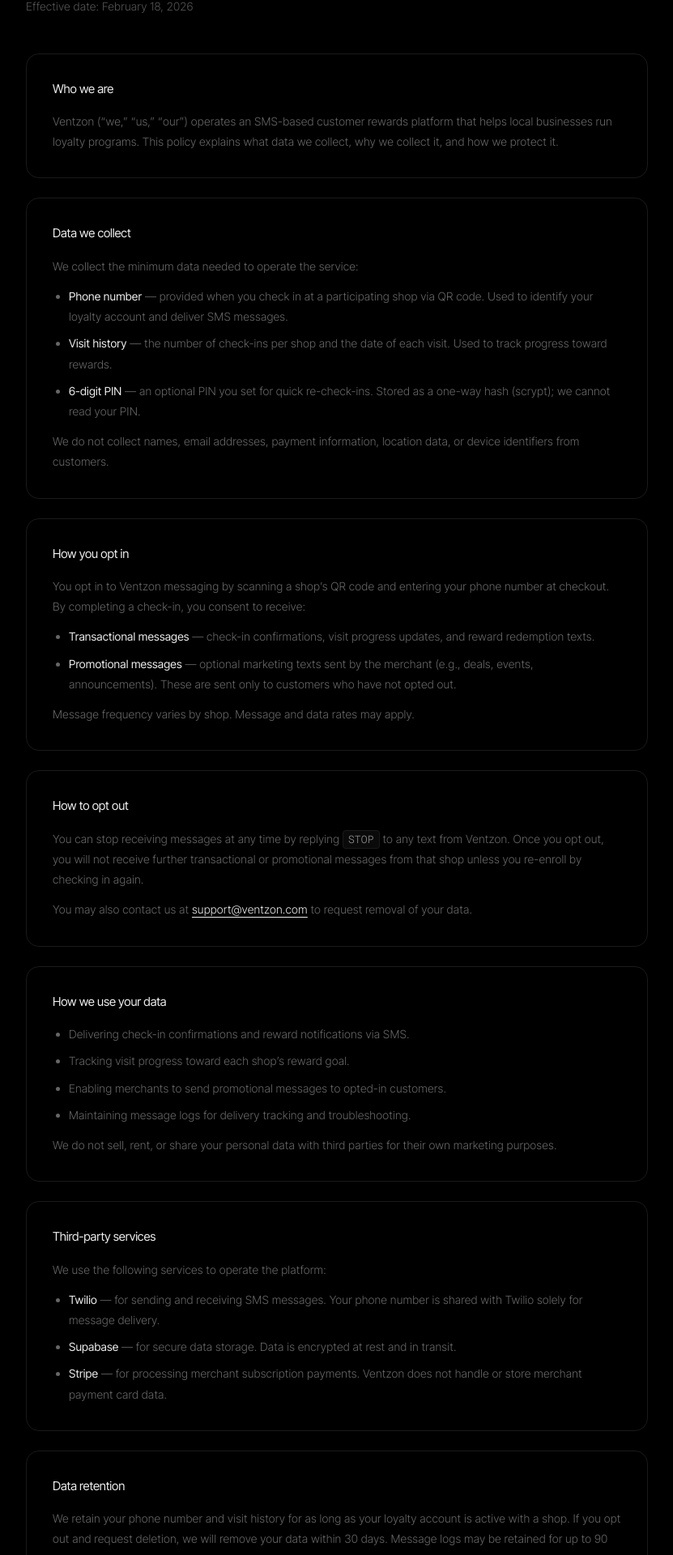
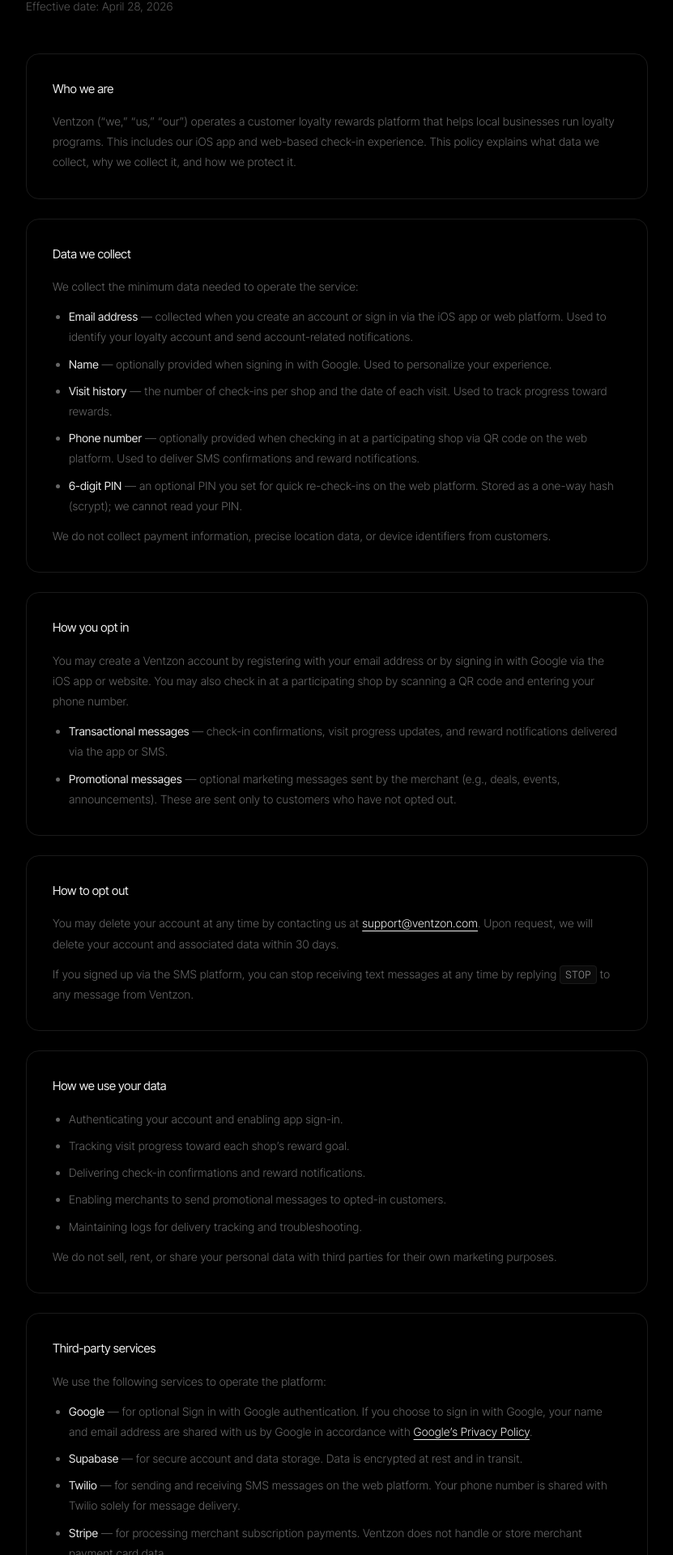
Before and after one commit to LAR074Hello/Ventzon, a Next.js app: page /privacy-policy in a window 1280 px wide. Shown: the part 212-2132 px from the top of the page at 81% size, without its empty margins (224-1055 px from the left). Built offline with nearby package versions, Linux system fonts and the light colour scheme.

Commit message:
Update privacy policy to reflect iOS app data collection (email, Google OAuth)

```diff
--- a/src/app/privacy-policy/page.tsx
+++ b/src/app/privacy-policy/page.tsx
@@ -35,15 +35,16 @@
           Privacy Policy
         </h1>
         <p className="mt-4 text-[14px] font-light text-[#555]">
-          Effective date: February 18, 2026
+          Effective date: April 28, 2026
         </p>
 
         <div className="mt-12 space-y-6">
           <Section title="Who we are">
             <p>
               Ventzon (&ldquo;we,&rdquo; &ldquo;us,&rdquo; &ldquo;our&rdquo;)
-              operates an SMS-based customer rewards platform that helps local
-              businesses run loyalty programs. This policy explains what data we
+              operates a customer loyalty rewards platform that helps local
+              businesses run loyalty programs. This includes our iOS app and
+              web-based check-in experience. This policy explains what data we
               collect, why we collect it, and how we protect it.
             </p>
           </Section>
@@ -53,11 +54,18 @@
             <ul className="list-disc space-y-2 pl-5">
               <li>
                 <span className="font-normal text-[#ededed]">
-                  Phone number
+                  Email address
                 </span>{" "}
-                — provided when you check in at a participating shop via QR
-                code. Used to identify your loyalty account and deliver SMS
-                messages.
+                — collected when you create an account or sign in via the iOS
+                app or web platform. Used to identify your loyalty account and
+                send account-related notifications.
+              </li>
+              <li>
+                <span className="font-normal text-[#ededed]">
+                  Name
+                </span>{" "}
+                — optionally provided when signing in with Google. Used to
+                personalize your experience.
               </li>
               <li>
                 <span className="font-normal text-[#ededed]">
@@ -67,22 +75,30 @@
                 Used to track progress toward rewards.
               </li>
               <li>
+                <span className="font-normal text-[#ededed]">Phone number</span>{" "}
+                — optionally provided when checking in at a participating shop
+                via QR code on the web platform. Used to deliver SMS
+                confirmations and reward notifications.
+              </li>
+              <li>
                 <span className="font-normal text-[#ededed]">6-digit PIN</span>{" "}
-                — an optional PIN you set for quick re-check-ins. Stored as a
-                one-way hash (scrypt); we cannot read your PIN.
+                — an optional PIN you set for quick re-check-ins on the web
+                platform. Stored as a one-way hash (scrypt); we cannot read
+                your PIN.
               </li>
             </ul>
             <p>
-              We do not collect names, email addresses, payment information,
-              location data, or device identifiers from customers.
+              We do not collect payment information, precise location data, or
+              device identifiers from customers.
             </p>
           </Section>
 
           <Section title="How you opt in">
             <p>
-              You opt in to Ventzon messaging by scanning a shop&rsquo;s QR code
-              and entering your phone number at checkout. By completing a
-              check-in, you consent to receive:
+              You may create a Ventzon account by registering with your email
+              address or by signing in with Google via the iOS app or website.
+              You may also check in at a participating shop by scanning a QR
+              code and entering your phone number.
             </p>
             <ul className="list-disc space-y-2 pl-5">
               <li>
@@ -90,61 +106,56 @@
                   Transactional messages
                 </span>{" "}
                 — check-in confirmations, visit progress updates, and reward
-                redemption texts.
+                notifications delivered via the app or SMS.
               </li>
               <li>
                 <span className="font-normal text-[#ededed]">
                   Promotional messages
                 </span>{" "}
-                — optional marketing texts sent by the merchant (e.g., deals,
-                events, announcements). These are sent only to customers who
-                have not opted out.
+                — optional marketing messages sent by the merchant (e.g.,
+                deals, events, announcements). These are sent only to customers
+                who have not opted out.
               </li>
             </ul>
-            <p>
-              Message frequency varies by shop. Message and data rates may
-              apply.
-            </p>
           </Section>
 
           <Section title="How to opt out">
             <p>
-              You can stop receiving messages at any time by replying{" "}
-              <span className="rounded border border-[#1a1a1a] bg-[#0a0a0a] px-1.5 py-0.5 font-mono text-[13px] text-[#888]">
-                STOP
-              </span>{" "}
-              to any text from Ventzon. Once you opt out, you will not receive
-              further transactional or promotional messages from that shop
-              unless you re-enroll by checking in again.
-            </p>
-            <p>
-              You may also contact us at{" "}
+              You may delete your account at any time by contacting us at{" "}
               <a
                 href="mailto:support@ventzon.com"
                 className="text-[#ededed] underline underline-offset-4 transition-colors duration-300 hover:text-white"
               >
                 support@ventzon.com
-              </a>{" "}
-              to request removal of your data.
+              </a>
+              . Upon request, we will delete your account and associated data
+              within 30 days.
+            </p>
+            <p>
+              If you signed up via the SMS platform, you can stop receiving
+              text messages at any time by replying{" "}
+              <span className="rounded border border-[#1a1a1a] bg-[#0a0a0a] px-1.5 py-0.5 font-mono text-[13px] text-[#888]">
+                STOP
+              </span>{" "}
+              to any message from Ventzon.
             </p>
           </Section>
 
           <Section title="How we use your data">
             <ul className="list-disc space-y-2 pl-5">
+              <li>Authenticating your account and enabling app sign-in.</li>
               <li>
-                Delivering check-in confirmations and reward notifications via
-                SMS.
+                Tracking visit progress toward each shop&rsquo;s reward goal.
               </li>
               <li>
-                Tracking visit progress toward each shop&rsquo;s reward goal.
+                Delivering check-in confirmations and reward notifications.
               </li>
               <li>
                 Enabling merchants to send promotional messages to opted-in
                 customers.
               </li>
               <li>
-                Maintaining message logs for delivery tracking and
-                troubleshooting.
+                Maintaining logs for delivery tracking and troubleshooting.
               </li>
             </ul>
             <p>
@@ -157,14 +168,30 @@
             <p>We use the following services to operate the platform:</p>
             <ul className="list-disc space-y-2 pl-5">
               <li>
-                <span className="font-normal text-[#ededed]">Twilio</span> —
-                for sending and receiving SMS messages. Your phone number is
-                shared with Twilio solely for message delivery.
+                <span className="font-normal text-[#ededed]">Google</span> —
+                for optional Sign in with Google authentication. If you choose
+                to sign in with Google, your name and email address are shared
+                with us by Google in accordance with{" "}
+                <a
+                  href="https://policies.google.com/privacy"
+                  target="_blank"
+                  rel="noopener noreferrer"
+                  className="text-[#ededed] underline underline-offset-4 transition-colors duration-300 hover:text-white"
+                >
+                  Google&rsquo;s Privacy Policy
+                </a>
+                .
               </li>
               <li>
                 <span className="font-normal text-[#ededed]">Supabase</span> —
-                for secure data storage. Data is encrypted at rest and in
-                transit.
+                for secure account and data storage. Data is encrypted at rest
+                and in transit.
+              </li>
+              <li>
+                <span className="font-normal text-[#ededed]">Twilio</span> —
+                for sending and receiving SMS messages on the web platform.
+                Your phone number is shared with Twilio solely for message
+                delivery.
               </li>
               <li>
                 <span className="font-normal text-[#ededed]">Stripe</span> —
@@ -176,10 +203,19 @@
 
           <Section title="Data retention">
             <p>
-              We retain your phone number and visit history for as long as your
-              loyalty account is active with a shop. If you opt out and request
-              deletion, we will remove your data within 30 days. Message logs
-              may be retained for up to 90 days for delivery troubleshooting.
+              We retain your account data for as long as your account is
+              active. If you request account deletion, we will remove your data
+              within 30 days. Message logs may be retained for up to 90 days
+              for delivery troubleshooting.
+            </p>
+          </Section>
+
+          <Section title="Children's privacy">
+            <p>
+              Ventzon is not directed to children under the age of 13. We do
+              not knowingly collect personal information from children under 13.
+              If you believe a child has provided us personal information,
+              please contact us and we will delete it promptly.
             </p>
           </Section>
 
@@ -187,17 +223,17 @@
             <p>
               We protect your data with industry-standard measures including
               encrypted connections (TLS), hashed PINs (scrypt), and
-              access-controlled databases. No system is perfectly secure, but we
-              take reasonable steps to safeguard your information.
+              access-controlled databases. No system is perfectly secure, but
+              we take reasonable steps to safeguard your information.
             </p>
           </Section>
 
           <Section title="Changes to this policy">
             <p>
-              We may update this policy from time to time. Material changes will
-              be posted on this page with an updated effective date. Continued
-              use of the service after changes constitutes acceptance of the
-              revised policy.
+              We may update this policy from time to time. Material changes
+              will be posted on this page with an updated effective date.
+              Continued use of the service after changes constitutes acceptance
+              of the revised policy.
             </p>
           </Section>
 
```
